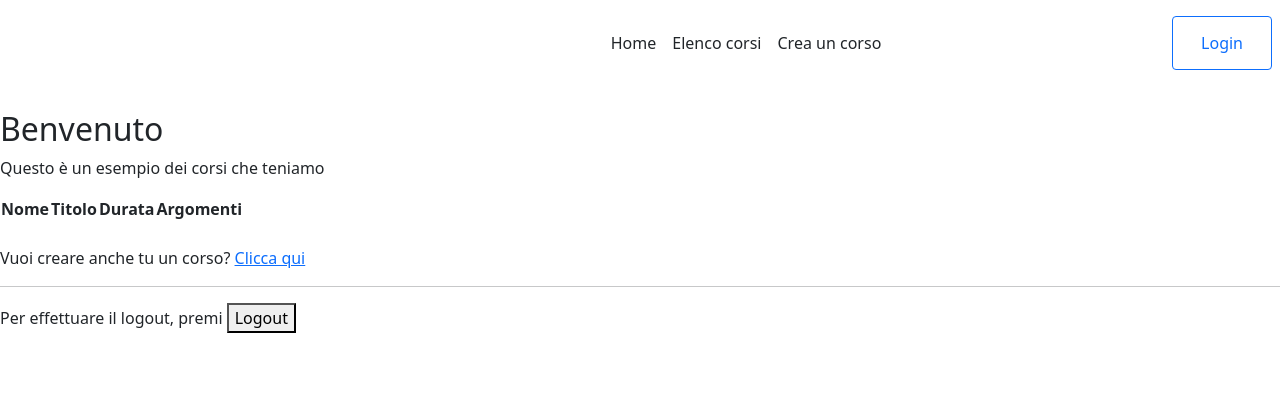
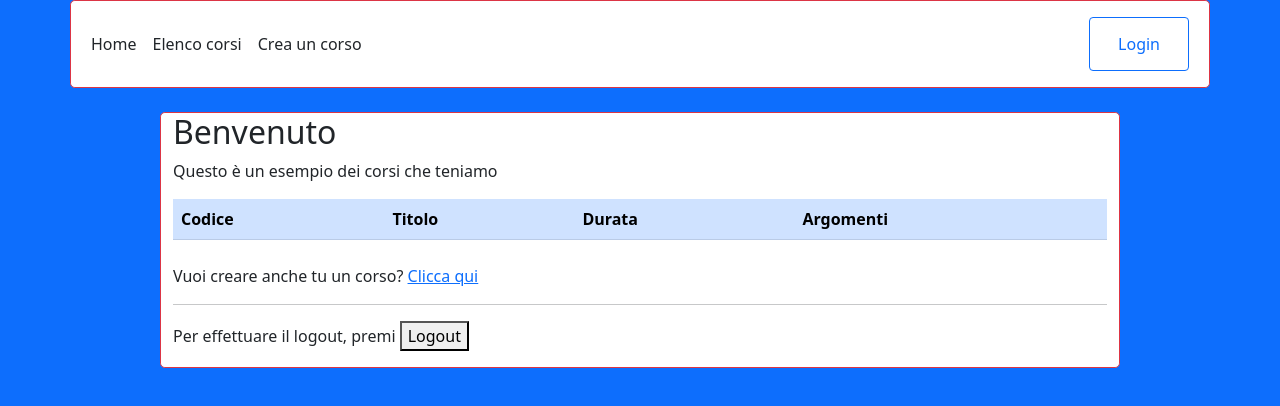
Before and after one commit to GiovanniBiancuzzo/ripasso_7feb_corsi, a plain HTML site: page corsi.html in a window 1280 px wide. Drawn offline with nearby package versions, Linux system fonts and the light colour scheme.

Commit message:
Update corsi.html

```diff
--- a/corsi.html
+++ b/corsi.html
@@ -5,7 +5,7 @@
     <meta charset="UTF-8">
     <meta http-equiv="X-UA-Compatible" content="IE=edge">
     <meta name="viewport" content="width=device-width, initial-scale=1.0">
-    <title>Login</title>
+    <title>Corsi</title>
     <link href='https://cdn.jsdelivr.net/npm/bootstrap@5.1.3/dist/css/bootstrap.min.css' rel='stylesheet'
         integrity='sha384-1BmE4kWBq78iYhFldvKuhfTAU6auU8tT94WrHftjDbrCEXSU1oBoqyl2QvZ6jIW3' crossorigin='anonymous'>
     <script src='https://cdn.jsdelivr.net/npm/@popperjs/core@2.10.2/dist/umd/popper.min.js'
@@ -17,37 +17,30 @@
     <link rel="stylesheet" href="css/style.css">
 </head>
 
-<body>
+<body class="bg-primary">
 
-    <header class="d-flex flex-wrap align-items-center justify-content-center justify-content-md-between py-3 mb-4">
-        <a href="/" class="d-flex align-items-center col-md-3 mb-2 mb-md-0 text-dark text-decoration-none">
-            <svg class="bi me-2" width="40" height="32" role="img" aria-label="Bootstrap">
-                <use xlink:href="#bootstrap"></use>
-            </svg>
-        </a>
-
+    <header class="container bg-white rounded-3 border border-danger d-flex flex-wrap align-items-center justify-content-center justify-content-md-between py-3 mb-4">
         <ul class="nav col-12 col-md-auto mb-2 justify-content-center align-items-center mb-md-0">
             <li><a href="index.html" class="nav-link px-2 link-dark">Home</a></li>
             <li><a href="#" class="nav-link px-2 link-dark">Elenco corsi</a></li>
             <li><a href="crea.html" class="nav-link px-2 link-dark">Crea un corso</a></li>
 
         </ul>
+
         <button type="button" class="btn btn-outline-primary me-2"><a href="login.html"
             class="nav-link link-sprimary">Login</a></button>
     </header>
 
-    <main>
+    <main class="container w-75 bg-white rounded-3 border border-danger">
             <h2 id="benvenuto">Benvenuto</h2>
-
             <p>Questo è un esempio dei corsi che teniamo</p>
-
-        <table id="corsi">
+            <table id="corsi" class="table m-auto table-primary table-striped table-hover">
                 <thead>
                     <tr>
-                    <th>Nome</th>
-                    <th>Titolo</th>
-                    <th>Durata</th>
-                    <th>Argomenti</th>
+                        <th scope="col">Codice</th>
+                        <th scope="col">Titolo</th>
+                        <th scope="col">Durata</th>
+                        <th scope="col">Argomenti</th>
                         </t>
                 </thead>
                 <tbody id="corsiBody">
@@ -58,12 +51,11 @@
             <p>Vuoi creare anche tu un corso? <a href="crea.html">Clicca qui</a></p>
             <hr>
             <p>Per effettuare il logout, premi <button id="logout">Logout</button></p>
-
     </main>
 
-    <footer></footer>
     <script src='https://ajax.googleapis.com/ajax/libs/jquery/3.6.0/jquery.min.js'></script>
     <script src="js/corsi.js"></script>
+
 </body>
 
 </html>
```
Lines whose indentation alone changed are shown as unchanged.
